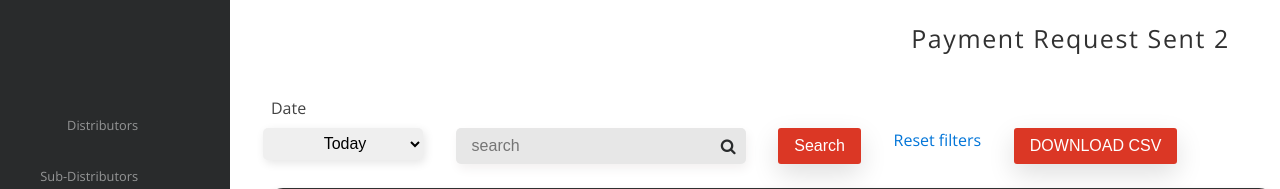
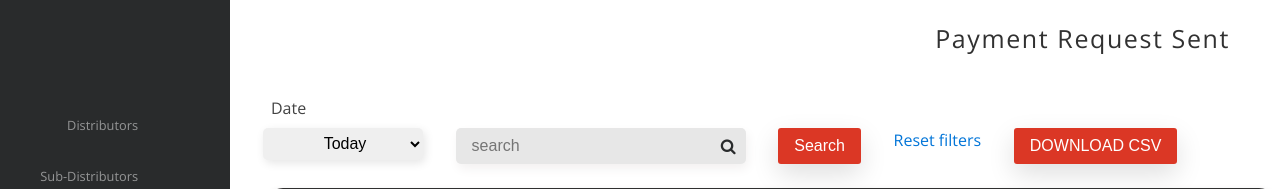
Before and after one commit to Sherly14/CMS, a Django app: page /payment_request/payment-request-sent/ in a window 1280 px wide. Shown: the part 50-239 px from the top of the page. Run offline with Django 3.2, Linux system fonts and the light colour scheme; the visitor is signed in with stand-in values (Sample User, id 1); data that the repository does not hold is empty; parts of the project's set-up code (start-up, migrations or seed data) failed here and were passed over; some libraries are stand-ins or nearby versions.

Commit message:
UI issue fixed

```diff
--- a/zrpayment/templates/zrpayment/paymentrequestsent_list.html
+++ b/zrpayment/templates/zrpayment/paymentrequestsent_list.html
@@ -5,7 +5,7 @@
 {% block content %}
 
     <div class="content-wrapper">
-        <p class="head-right">Payment Request Sent 2</p>
+        <p class="head-right">Payment Request Sent</p>
         <div class="row rm-margin-side">
             <p class="head-left">Date</p>
         </div>
```
